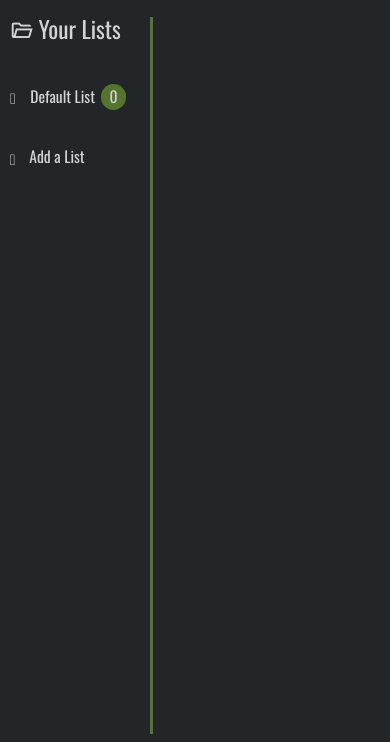
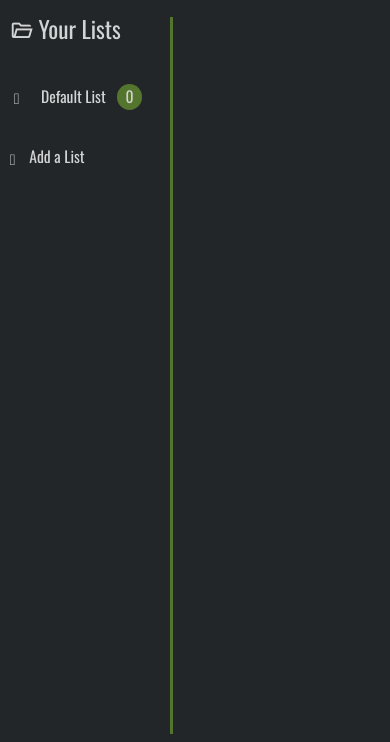
Before and after one commit to muudar/todo-list, a plain HTML site: page index.html in a window 390 px wide. Shown: the part 102-844 px from the top of the page. Drawn offline with nearby package versions, Linux system fonts and the light colour scheme.

Commit message:
adding responsivness to my lists section

```diff
--- a/styles.css
+++ b/styles.css
@@ -115,7 +115,7 @@ body{
 }
 
 .lists-bar{
-    width: min(30vw,200px);
+    width: min(35vw,200px);
     opacity:0.8;
     display:flex;
     flex-direction:column;
@@ -163,7 +163,7 @@ body{
     background-color: var(--maximum-green);
     border-radius: 50%;
     font-size: min(4vw,20px);
-    margin-left: 5px;
+    margin-left: 3px;
 }
 
 .add-list::before{
```
